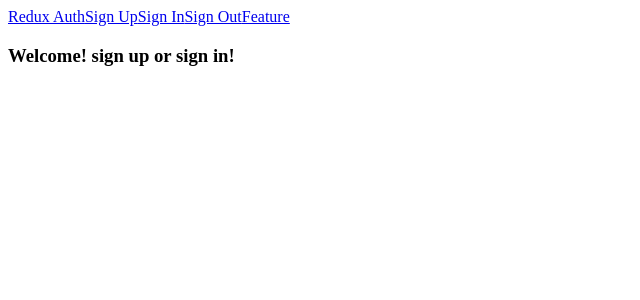
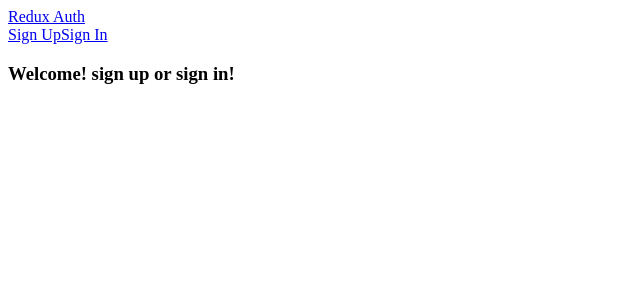
Before and after one commit to Poojaaaa/client, a React (Create React App) app: page / in a window 1280 px wide. Shown: the top 300 px of the page, without its empty margins (0-640 px from the left). Built offline with nearby package versions, Linux system fonts and the light colour scheme.

Commit message:
updating the header

```diff
--- a/src/components/Header.js
+++ b/src/components/Header.js
@@ -1,19 +1,37 @@
 import React, { Component } from "react";
 import { Link } from "react-router-dom";
+import { connect } from "react-redux";
 
 class Header extends Component {
-  state = {};
+  renderLinks() {
+    if (this.props.authenticated) {
+      return (
+        <div>
+          <Link to="/signout">Sign Out</Link>
+          <Link to="/feature">Feature</Link>
+        </div>
+      );
+    } else {
+      return (
+        <div>
+          <Link to="/signup">Sign Up</Link>
+          <Link to="/signin">Sign In</Link>
+        </div>
+      );
+    }
+  }
   render() {
     return (
       <div>
         <Link to="/">Redux Auth</Link>
-        <Link to="/signup">Sign Up</Link>
-        <Link to="/signin">Sign In</Link>
-        <Link to="/signout">Sign Out</Link>
-        <Link to="/feature">Feature</Link>
+        {this.renderLinks()}
       </div>
     );
   }
 }
 
-export default Header;
+const mapStateToProps = state => {
+  return { authenticated: state.auth.authenticated };
+};
+
+export default connect(mapStateToProps)(Header);
```
